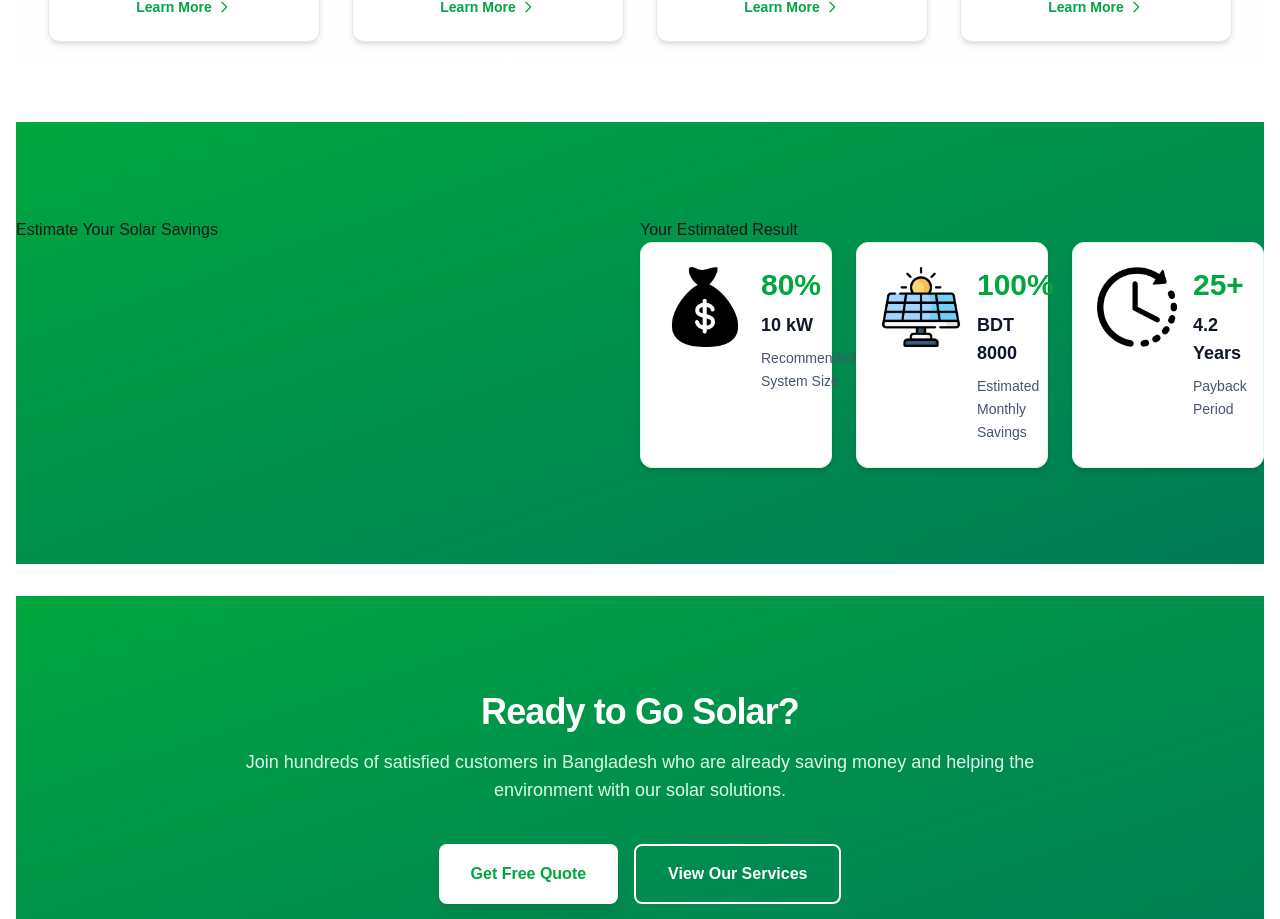
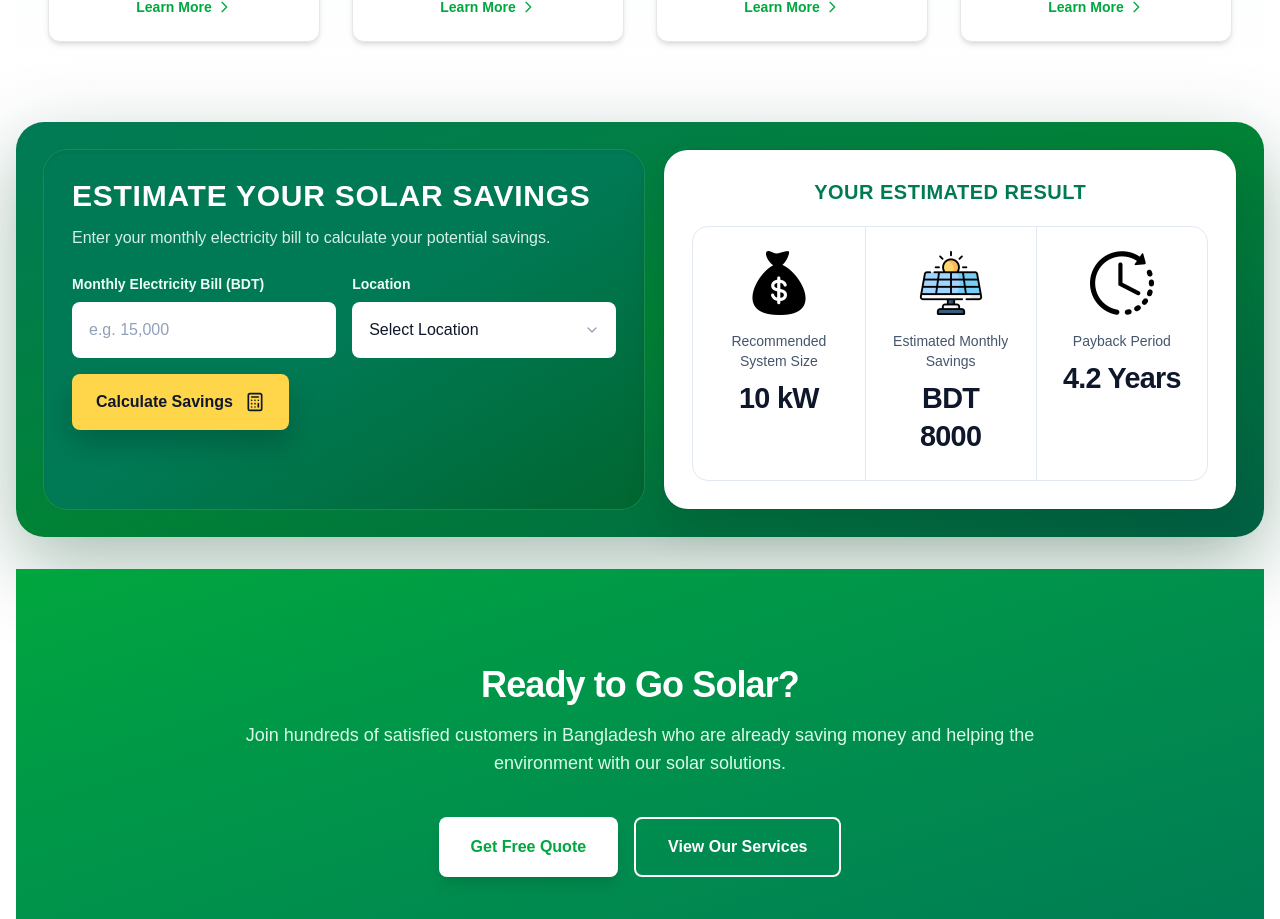
Before and after one commit to syedbacchu/nextjs-boilerplate, a Next.js app: page / in a window 1280 px wide. Shown: the part 1480-2399 px from the top of the page. Built offline with nearby package versions, Linux system fonts and the light colour scheme; no server answers.

Commit message:
saving section done

```diff
--- a/src/app/(public)/page.tsx
+++ b/src/app/(public)/page.tsx
@@ -170,19 +170,16 @@ export default async function Page() {
                 items={[
                     {
                         icon: "/image/service/money.png",
-                        number: "80%",
                         title: "10 kW",
                         description: "Recommended System Size"
                     },
                     {
                         icon: "/image/service/solar-panel.png",
-                        number: "100%",
                         title: "BDT 8000",
                         description: "Estimated Monthly Savings"
                     },
                     {
                         icon: "/image/service/time-left.png",
-                        number: "25+",
                         title: "4.2 Years",
                         description: "Payback Period"
                     }
--- a/src/features/home/components/SavingsSection.tsx
+++ b/src/features/home/components/SavingsSection.tsx
@@ -1,71 +1,103 @@
 'use client'
 
 import Image from 'next/image'
-import Link from "next/link";
+import { Calculator, ChevronDown } from 'lucide-react'
 
 export interface SavingsItem {
   icon: string
-  number: string
+  number?: string
   title: string
   description: string
 }
 
 interface SavingsSectionProps {
   items: SavingsItem[]
-  sectionTitle?: string
 }
 
 export default function SavingsSection({
   items,
 }: SavingsSectionProps) {
   return (
-      <section className="py-24 bg-gradient-to-br from-green-600 to-emerald-700 relative overflow-hidden">
-        {/* Background Pattern */}
-        <div className="absolute inset-0 bg-grid-white/[0.1] [mask-image:linear-gradient(0deg,rgba(255,255,255,0.1),rgba(255,255,255,0.3))]" />
+       <section className="rounded-[28px] bg-gradient-to-br from-emerald-700 via-green-700 to-emerald-800  p-4 shadow-[0_28px_80px_rgba(5,68,36,0.35)] backdrop-blur-sm sm:p-6 lg:p-7">
+          <div className="grid items-stretch gap-4 lg:grid-cols-[1.05fr_1fr] lg:gap-5">
+            <div className="rounded-[24px] bg-gradient-to-br from-emerald-700 via-emerald-700 to-green-800 p-5 text-white shadow-inner ring-1 ring-white/10 sm:p-6 lg:p-7">
+              <h2 className="text-2xl font-extrabold uppercase tracking-wide text-white sm:text-3xl">
+                Estimate Your Solar Savings
+              </h2>
+              <p className="mt-3 max-w-xl text-sm leading-6 text-emerald-50/90 sm:text-base">
+                Enter your monthly electricity bill to calculate your potential savings.
+              </p>
 
-        <div className="grid grid-cols-2">
-          <div>
-            <h2>Estimate Your Solar Savings</h2>
+              <form className="mt-6 space-y-4">
+                <div className="grid gap-4 sm:grid-cols-2">
+                  <label className="block">
+                    <span className="mb-2 block text-sm font-semibold text-emerald-50">
+                      Monthly Electricity Bill (BDT)
+                    </span>
+                    <input
+                      type="text"
+                      inputMode="numeric"
+                      placeholder="e.g. 15,000"
+                      className="h-14 w-full rounded-lg border border-white/20 bg-white px-4 text-slate-900 outline-none placeholder:text-slate-400 focus:border-emerald-300 focus:ring-4 focus:ring-emerald-200/40"
+                    />
+                  </label>
+
+                  <label className="block">
+                    <span className="mb-2 block text-sm font-semibold text-emerald-50">
+                      Location
+                    </span>
+                    <div className="relative">
+                      <select className="h-14 w-full appearance-none rounded-lg border border-white/20 bg-white px-4 pr-11 text-slate-900 outline-none focus:border-emerald-300 focus:ring-4 focus:ring-emerald-200/40">
+                        <option>Select Location</option>
+                        <option>Dhaka</option>
+                        <option>Chattogram</option>
+                        <option>Khulna</option>
+                        <option>Rajshahi</option>
+                      </select>
+                      <ChevronDown className="pointer-events-none absolute right-4 top-1/2 h-4 w-4 -translate-y-1/2 text-slate-400" />
                     </div>
-          <div>
-            <h2>Your Estimated Result</h2>
-            <div className="grid grid-cols-1 gap-6 md:grid-cols-3">
+                  </label>
+                </div>
+
+                <button
+                  type="button"
+                  className="inline-flex h-14 items-center justify-center gap-3 rounded-lg bg-[#ffd54a] px-6 text-base font-semibold text-slate-900 shadow-[0_14px_30px_rgba(0,0,0,0.2)] transition-transform duration-200 hover:-translate-y-0.5 hover:bg-[#ffcf2f]"
+                >
+                  Calculate Savings
+                  <Calculator className="h-5 w-5" />
+                </button>
+              </form>
+            </div>
+
+            <div className="rounded-[24px] bg-white p-5 shadow-[0_16px_40px_rgba(2,44,20,0.18)] ring-1 ring-black/5 sm:p-6 lg:p-7">
+              <h3 className="text-center text-lg font-extrabold uppercase tracking-wide text-emerald-700 sm:text-xl">
+                Your Estimated Result
+              </h3>
+
+              <div className="mt-5 grid overflow-hidden rounded-2xl border border-slate-200 bg-white md:grid-cols-3">
                 {items.map((item, index) => (
                   <div
                     key={index}
-                      className="group flex items-start gap-4 bg-white rounded-xl p-6 shadow-md hover:shadow-lg transition-all duration-300 border border-green-100"
+                    className={`flex flex-col items-center px-4 py-6 text-center sm:px-6 ${
+                      index > 0 ? 'border-t border-slate-200 md:border-l md:border-t-0' : ''
+                    }`}
                   >
-                    {/* Icon */}
-                    <div className="flex-shrink-0">
-                      <div className="relative h-20 w-20">
+                    <div className="relative h-14 w-14 sm:h-16 sm:w-16">
                       <Image
                         src={item.icon}
-                            alt={item.title}
+                        alt={item.description}
                         fill
+                        sizes="64px"
                         className="object-contain"
                       />
                     </div>
-                    </div>
 
-                    {/* Content */}
-                    <div className="flex-1">
-                      {/* Number */}
-                      <div className="mb-2">
-                  <span className="text-3xl font-bold text-green-600">
-                    {item.number}
-                  </span>
-                      </div>
-
-                      {/* Title */}
-                      <h3 className="mb-2 text-lg font-bold text-slate-900">
-                        {item.title}
-                      </h3>
-
-                      {/* Description */}
-                      <p className="text-slate-600 text-sm leading-relaxed">
+                    <p className="mt-4 text-sm font-medium text-slate-600">
                       {item.description}
                     </p>
-                    </div>
+                    <p className="mt-2 text-2xl font-semibold tracking-tight text-slate-900 sm:text-[1.8rem]">
+                      {item.title}
+                    </p>
                   </div>
                 ))}
               </div>
```
Lines whose indentation alone changed are shown as unchanged.
